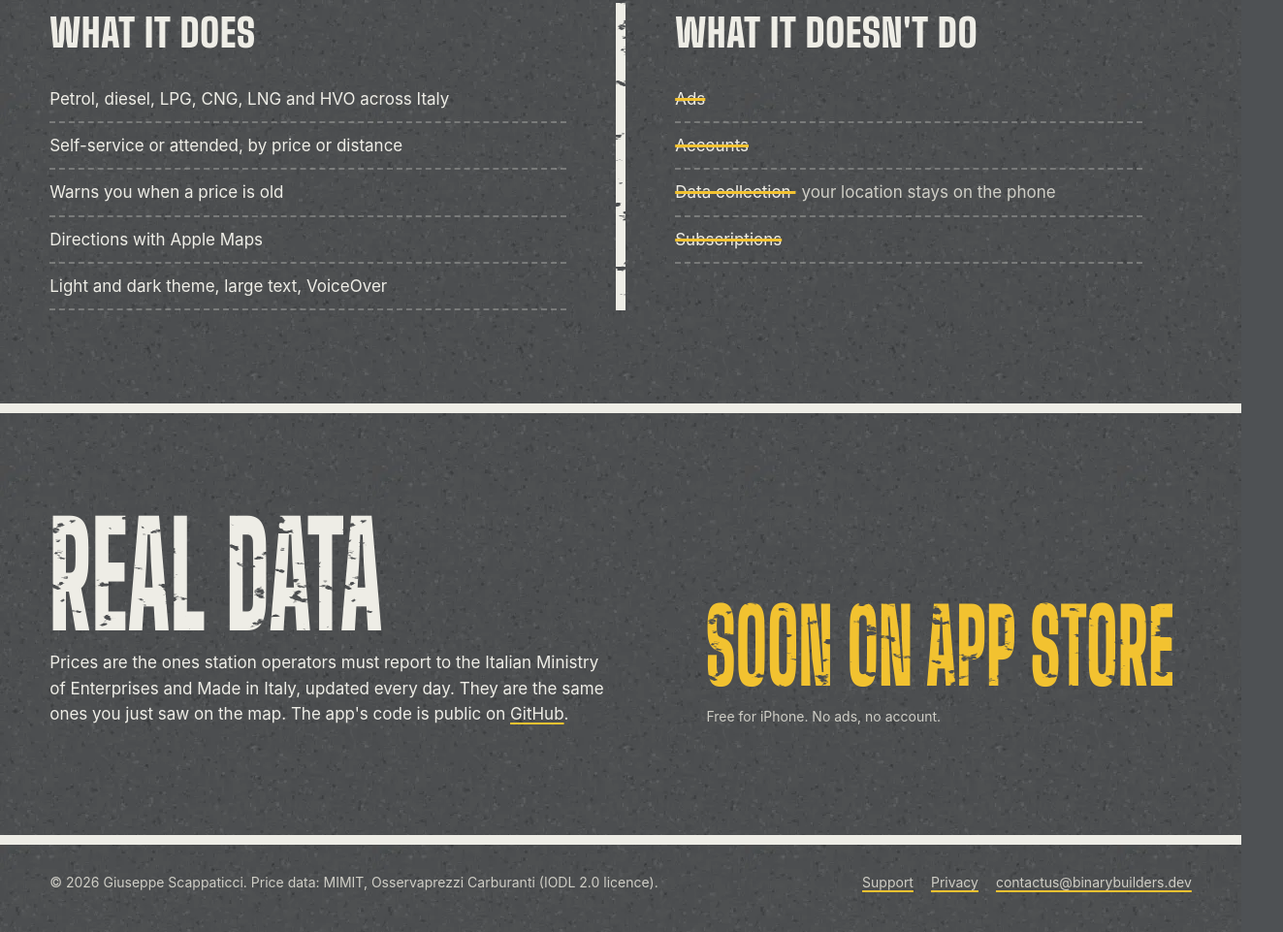
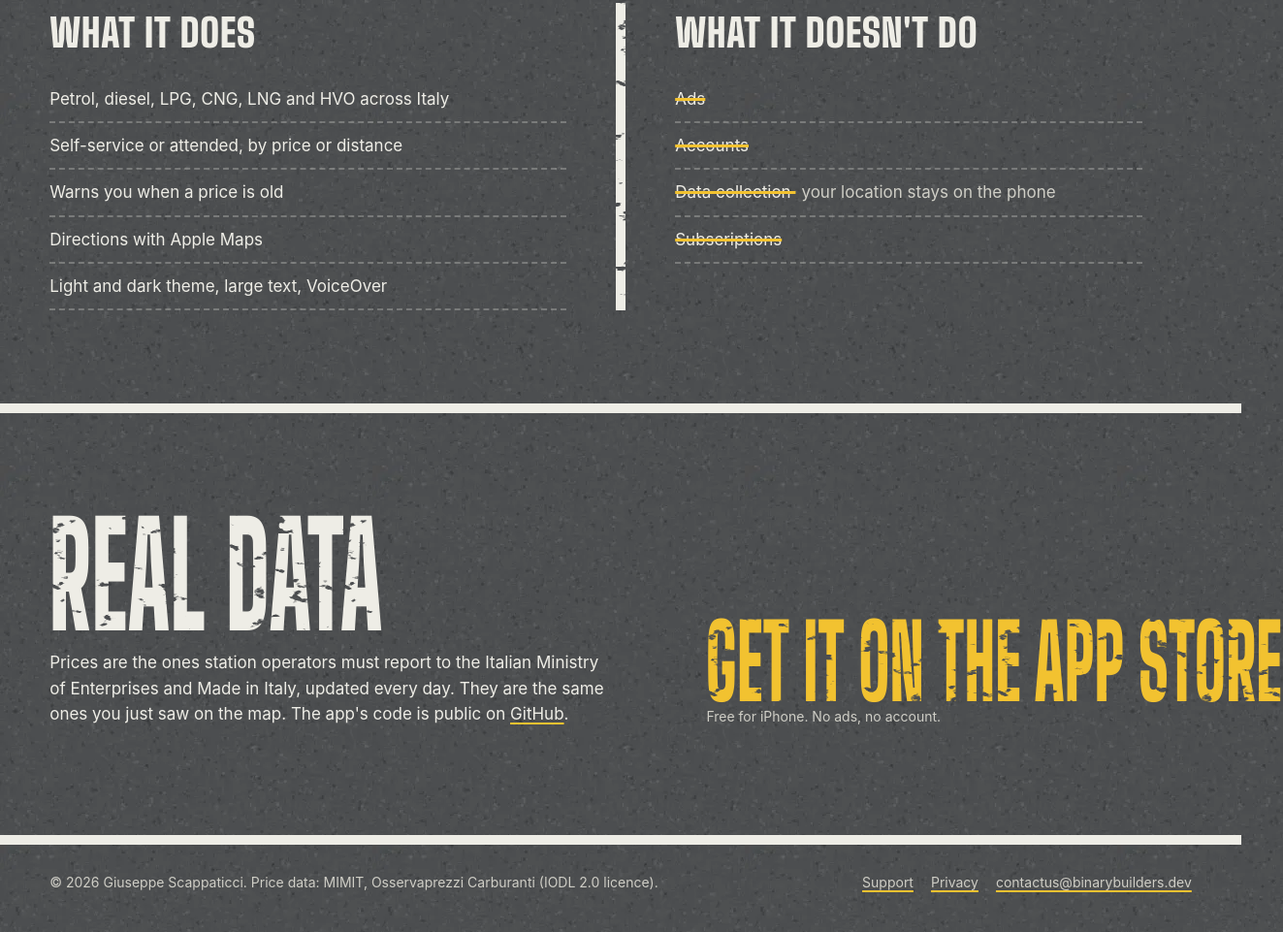
Before and after one commit to Leixien/refyl-site, a plain HTML site: page en/index.html in a window 1280 px wide. Shown: the part 2208-3169 px from the top of the page at 97% size, 1323 px wide, since content can reach past the window. Drawn offline with Linux system fonts and the light colour scheme; no server answers.

Commit message:
Link the App Store now that Refyl is live
Replace the 'soon' word with a link to apps.apple.com/app/id6829368006
and restore the apple-itunes-app smart banner (IT + EN).

Co-Authored-By: Claude Opus 5.5 <noreply@anthropic.com>

```diff
--- a/assets/site.css
+++ b/assets/site.css
@@ -124,6 +124,8 @@ a, button, label, input { -webkit-tap-highlight-color: transparent; touch-action
 /* not a control: a works-zone word painted in yellow until the app is live */
 .soon { margin: 0; font-size: clamp(28px, 9vw, 64px); white-space: nowrap; color: var(--yellow); }
 .soon .stretch { margin-bottom: 0.55em; }
+a.soon { display: inline-block; text-decoration: none; }
+a.soon:hover, a.soon:focus-visible { color: var(--paint); }
 .btn:active { transform: translateY(0); }
 .btn[aria-busy="true"] { opacity: 0.7; cursor: progress; }
 .btn svg { width: 20px; height: 20px; fill: currentColor; }
--- a/en/index.html
+++ b/en/index.html
@@ -5,6 +5,7 @@
 <meta name="viewport" content="width=device-width, initial-scale=1">
 <title>Refyl: the cheapest fuel station near you in Italy</title>
 <meta name="description" content="Try Refyl here: pick a fuel and find the cheapest station near you in Italy with today's official government prices. Free iPhone app, no ads, no account.">
+<meta name="apple-itunes-app" content="app-id=6829368006">
 <meta name="theme-color" content="#4E5154">
 <link rel="alternate" hreflang="it" href="../">
 <link rel="icon" href="../assets/icon.svg" type="image/svg+xml">
@@ -136,7 +137,7 @@
       <p>Prices are the ones station operators must report to the Italian Ministry of Enterprises and Made in Italy, updated every day. They are the same ones you just saw on the map. The app's code is public on <a href="https://github.com/Leixien/FuelFinder_IOS">GitHub</a>.</p>
     </div>
     <div>
-      <p class="paint soon"><span class="stretch">Soon on App Store</span></p>
+      <a class="paint soon" href="https://apps.apple.com/app/id6829368006"><span class="stretch">Get it on the App Store</span></a>
       <p class="store-note">Free for iPhone. No ads, no account.</p>
     </div>
   </section>
```
Also changed, not shown: index.html (+2 -1 lines).
